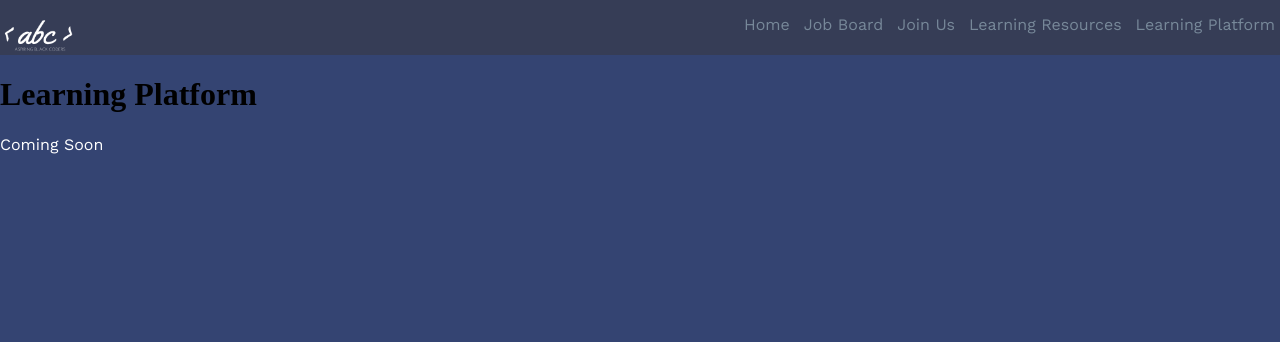
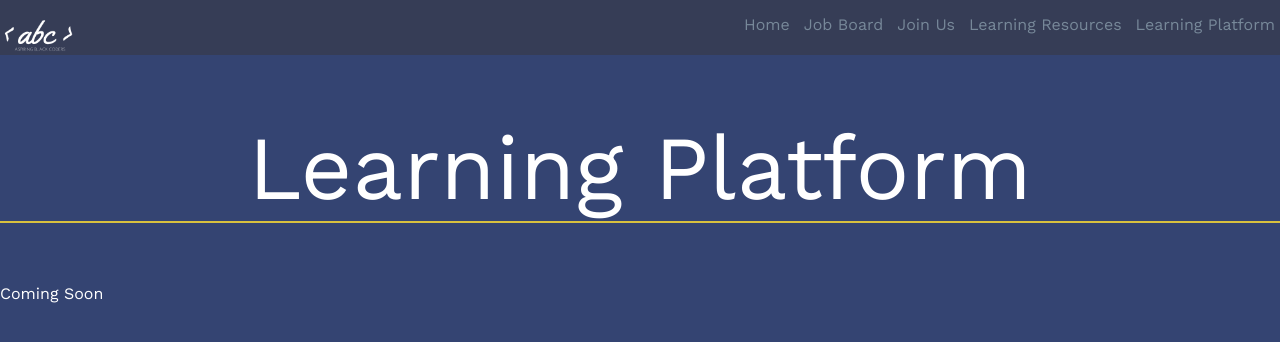
Before and after one commit to tlwilliams895/ABC-Website, a Django app: page /learning_platform/ in a window 1280 px wide. Shown: the top 342 px of the page. Run offline with Django 3.2, Linux system fonts and the light colour scheme.

Commit message:
Temporarily gave h1 of learning platform page the class of learning resources page

```diff
--- a/learning_platform/templates/learning_platform/learning_platform.html
+++ b/learning_platform/templates/learning_platform/learning_platform.html
@@ -1,6 +1,6 @@
 {% extends 'base.html' %}
 
 {% block content %}
-    <h1>Learning Platform</h1>
+    <h1 class="resources-title">Learning Platform</h1>
     <p>Coming Soon</p>
 {% endblock %}
```
